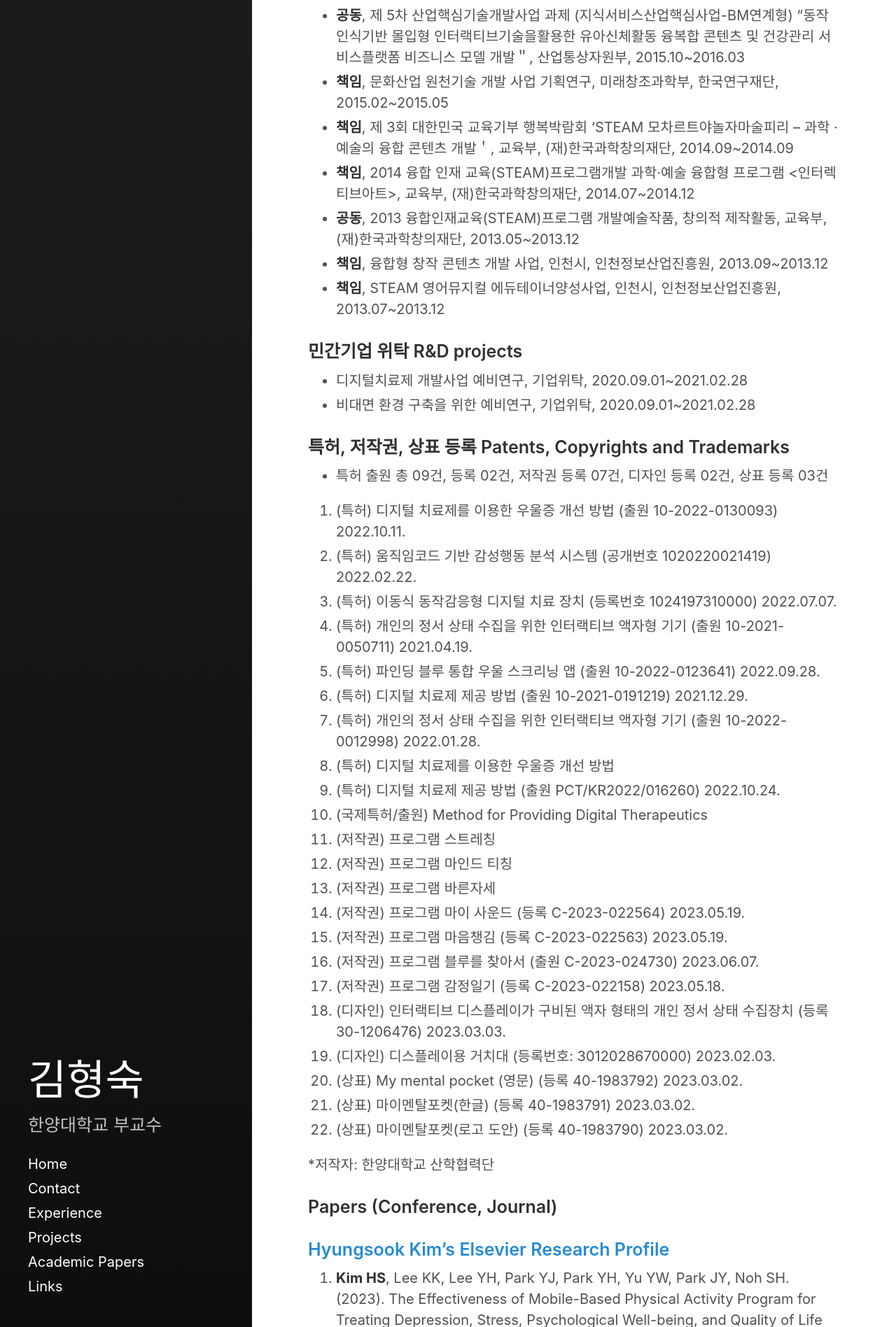
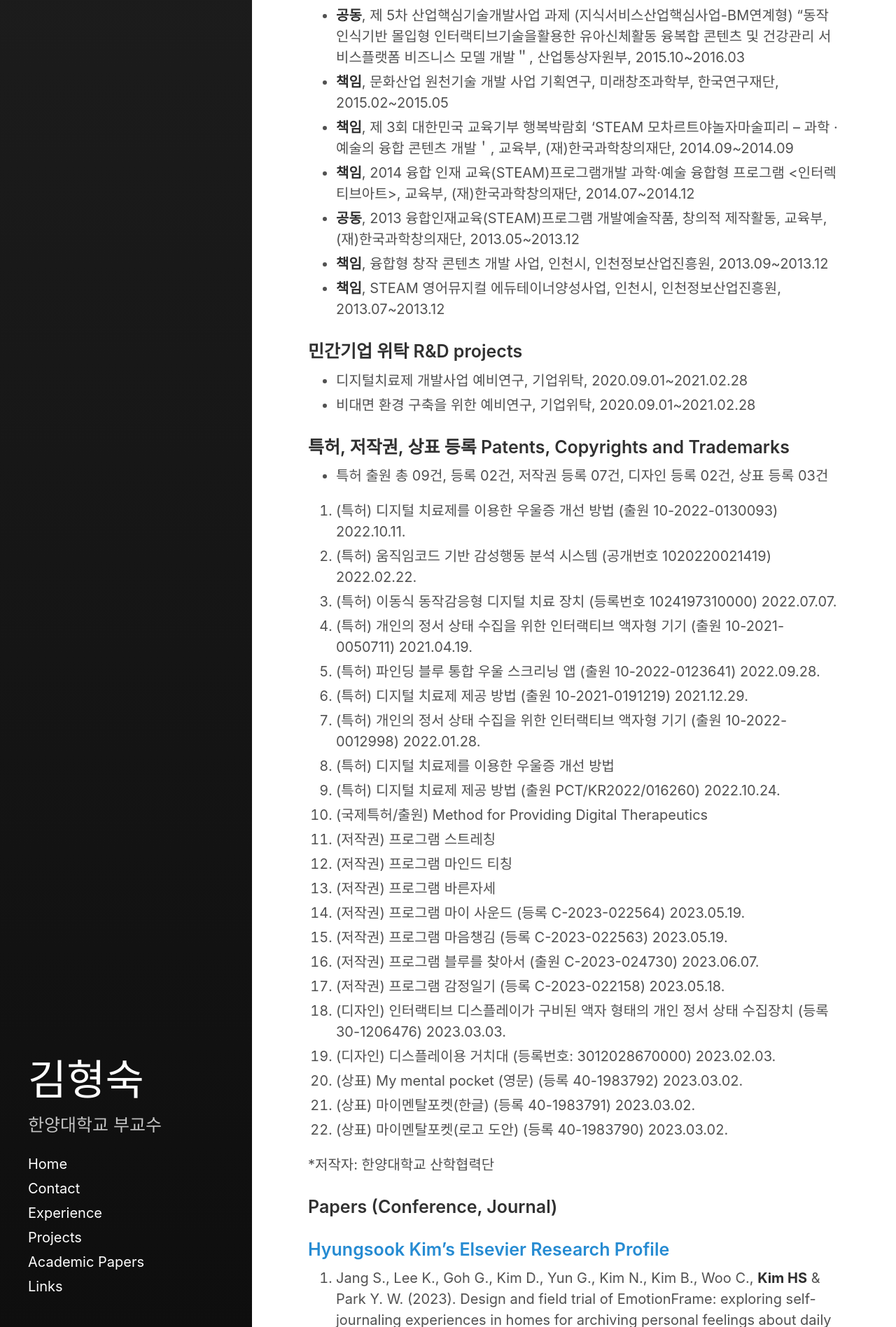
Before and after one commit to Rugger12/hyungsook, a Jekyll site: the page built from _posts/2023-05-30-about-me.md, in a window 1280 px wide. Shown: the part 3103-5000 px from the top of the page at 70% size. Built offline with Jekyll 4.4.1, drawn with Linux system fonts in a browser that asks for light colours; some of the changed text lies outside the part shown.

Commit message:
Update 2023-06-13-about-me.md

```diff
--- a/_posts/2023-05-30-about-me.md
+++ b/_posts/2023-05-30-about-me.md
@@ -111,6 +111,7 @@ excerpt_separator:  <!--more-->
 ### <a href="https://hanyang.elsevierpure.com/en/persons/hyung-sook-kim" target="_blank">Hyungsook Kim's Elsevier Research Profile </a>
 
 <ol>
+  <li>Jang S., Lee K., Goh G., Kim D., Yun G., Kim N., Kim B., Woo C., <strong>Kim HS</strong> & Park Y. W. (2023). Design and field trial of EmotionFrame: exploring self-journaling experiences in homes for archiving personal feelings about daily events. Human–Computer Interaction, 1-26. <a href="https://www.tandfonline.com/doi/epdf/10.1080/07370024.2023.2219259">Article</a></li>
   <li><strong>Kim HS</strong>, Lee KK, Lee YH, Park YJ, Park YH, Yu YW, Park JY, Noh SH. (2023). The Effectiveness of Mobile-Based Physical Activity Program for Treating Depression, Stress, Psychological Well-being, and Quality of Life Among Adults in Korea: A Pilot Study. JMIR mHealth and uHealth. <a href="https://preprints.jmir.org/preprint/46286/accepted">Article</a></li>
   <li>Park, D.Y., <strong>HS Kim</strong>. (2023). Determinants of Intentions to Use Digital Mental Healthcare Content among University Students, Faculty, and Staff: Motivation, Perceived Usefulness, Perceived Ease of Use, and Parasocial Interaction with AI Chatbot. Sustainability 15(1): 872. <a href="https://doi.org/10.3390/su15010872">Article</a></li>
   <li>YH Lee, <strong>HS Kim</strong>, Heetae Cho. (2022). The Effectiveness of Physical Activity Interventions on Depression in Korea: A Systematic Review and Meta-Analysis. Healthcare, 10(10), 1886. <a href="https://doi.org/10.3390/healthcare10101886">Article</a></li>
```
